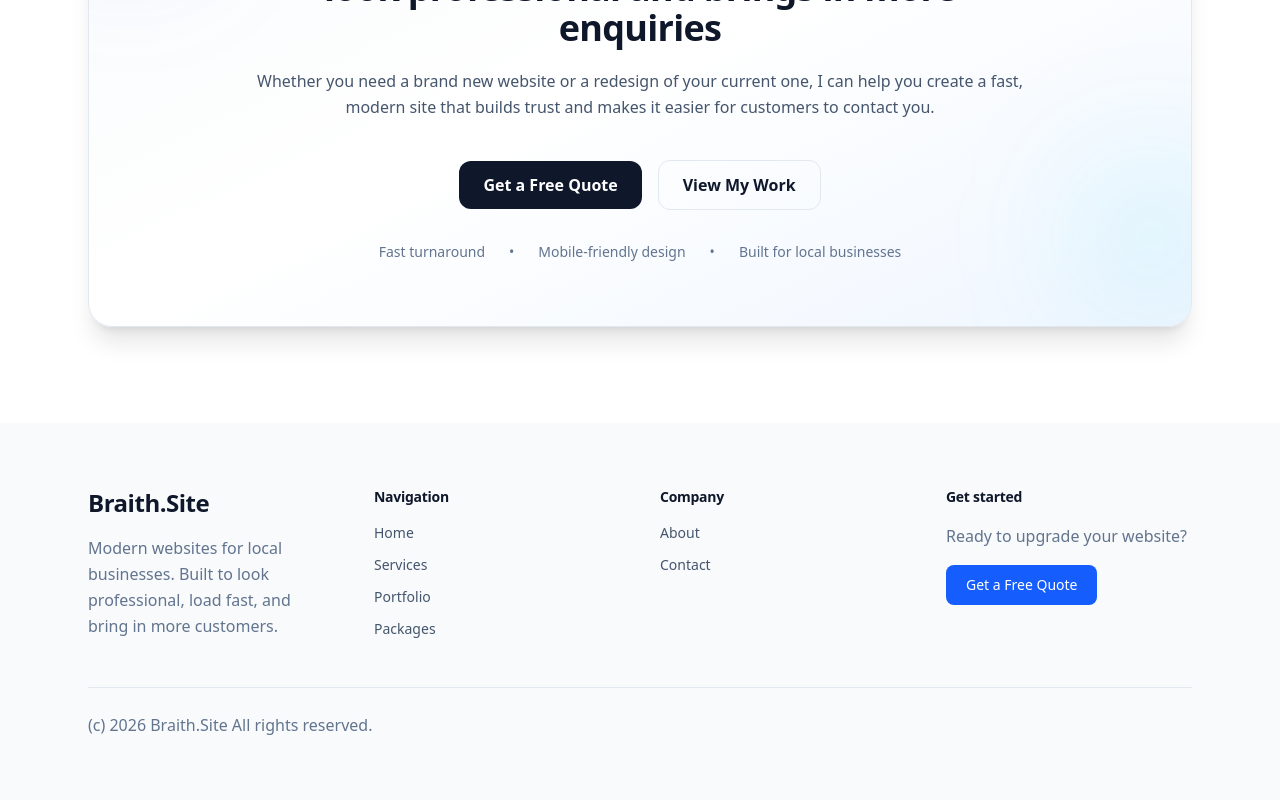
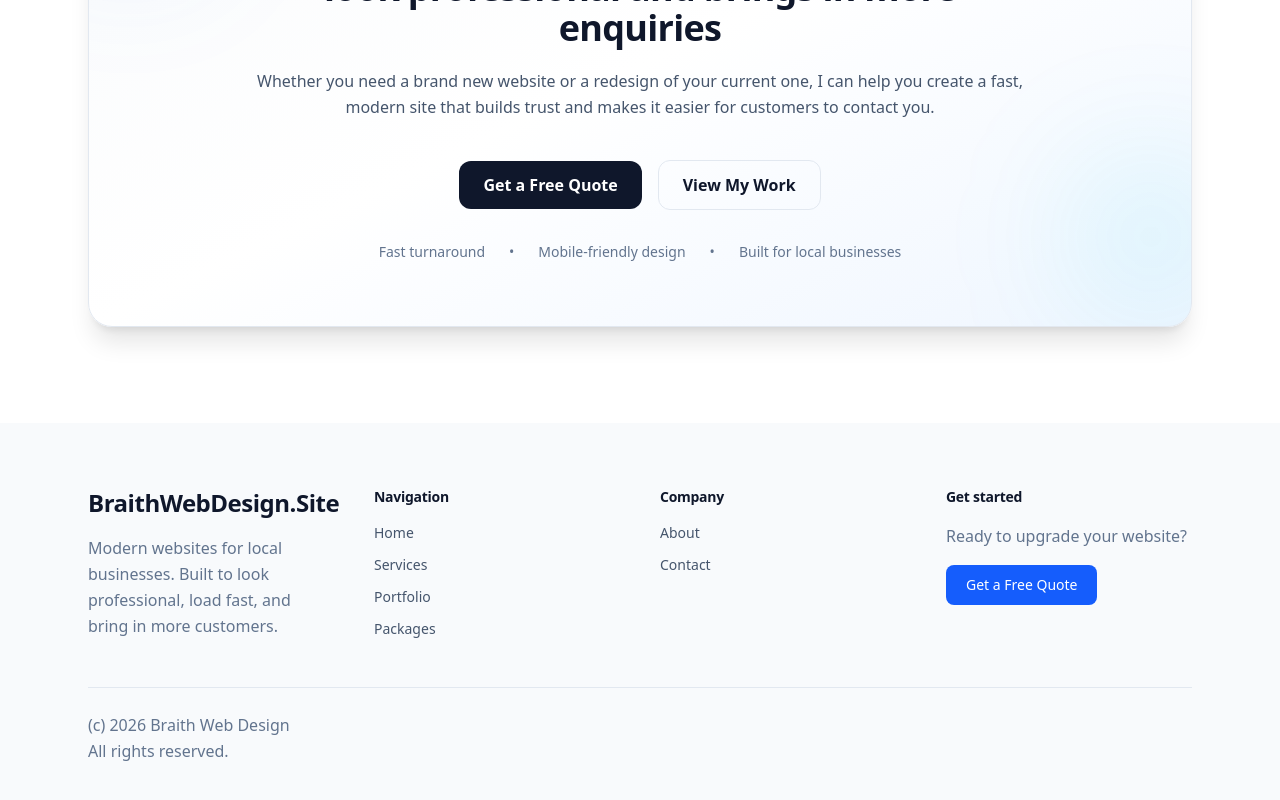
Before and after one commit to maybMedia/braith, a Next.js app: page / in a window 1280 px wide. Shown: the part 3671-4471 px from the top of the page. Built offline with nearby package versions, Linux system fonts and the light colour scheme.

Commit message:
Branding

```diff
--- a/src/components/layout/Footer.tsx
+++ b/src/components/layout/Footer.tsx
@@ -8,7 +8,7 @@ export default function Footer() {
           {/* Brand */}
           <div>
             <h3 className="text-lg font-semibold text-slate-900 dark:text-white">
-              Braith.Site
+              BraithWebDesign.Site
             </h3>
             <p className="mt-4 text-sm leading-6 text-slate-500 dark:text-slate-400">
               Modern websites for local businesses. Built to look professional,
@@ -102,7 +102,7 @@ export default function Footer() {
 
         {/* Bottom bar */}
         <div className="mt-12 flex flex-col items-center justify-between gap-4 border-t border-slate-200 pt-6 text-sm text-slate-500 dark:border-white/10 md:flex-row">
-          <p>(c) {new Date().getFullYear()} Braith.Site All rights reserved.</p>
+          <p>(c) {new Date().getFullYear()} Braith Web Design <br/> All rights reserved.</p>
         </div>
       </div>
     </footer>
```
